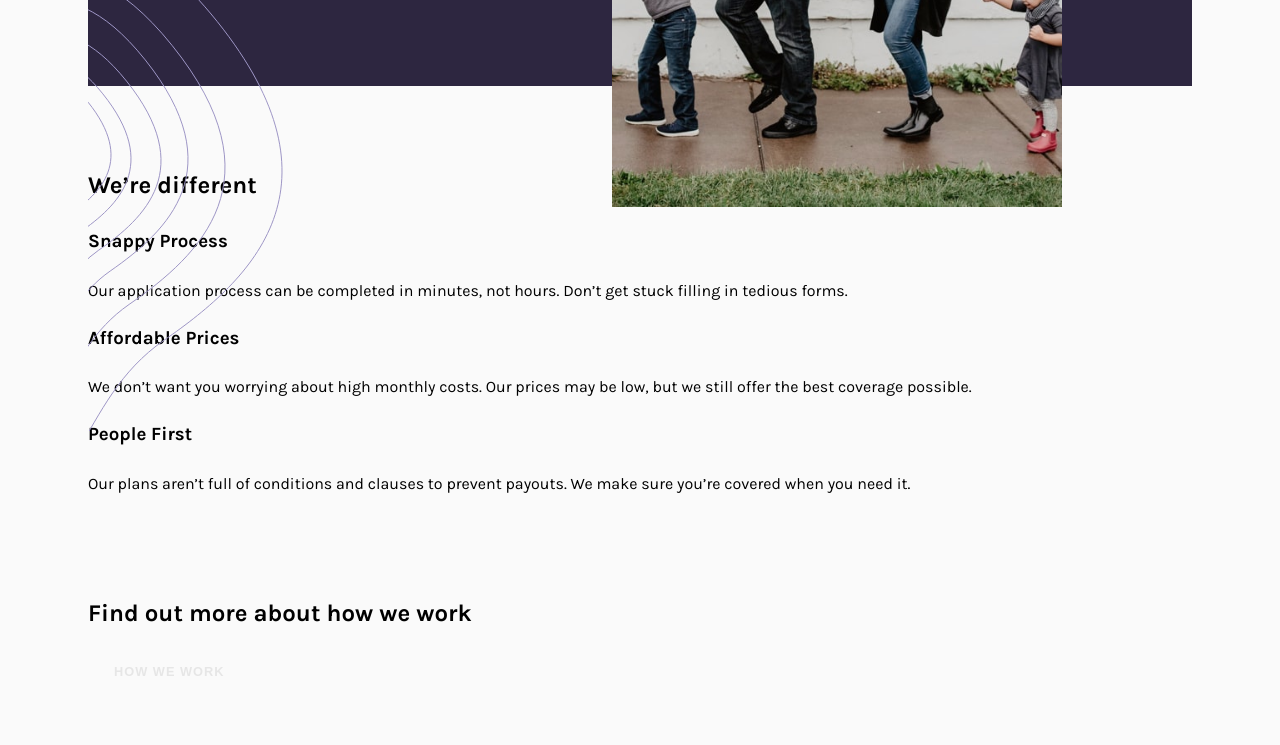
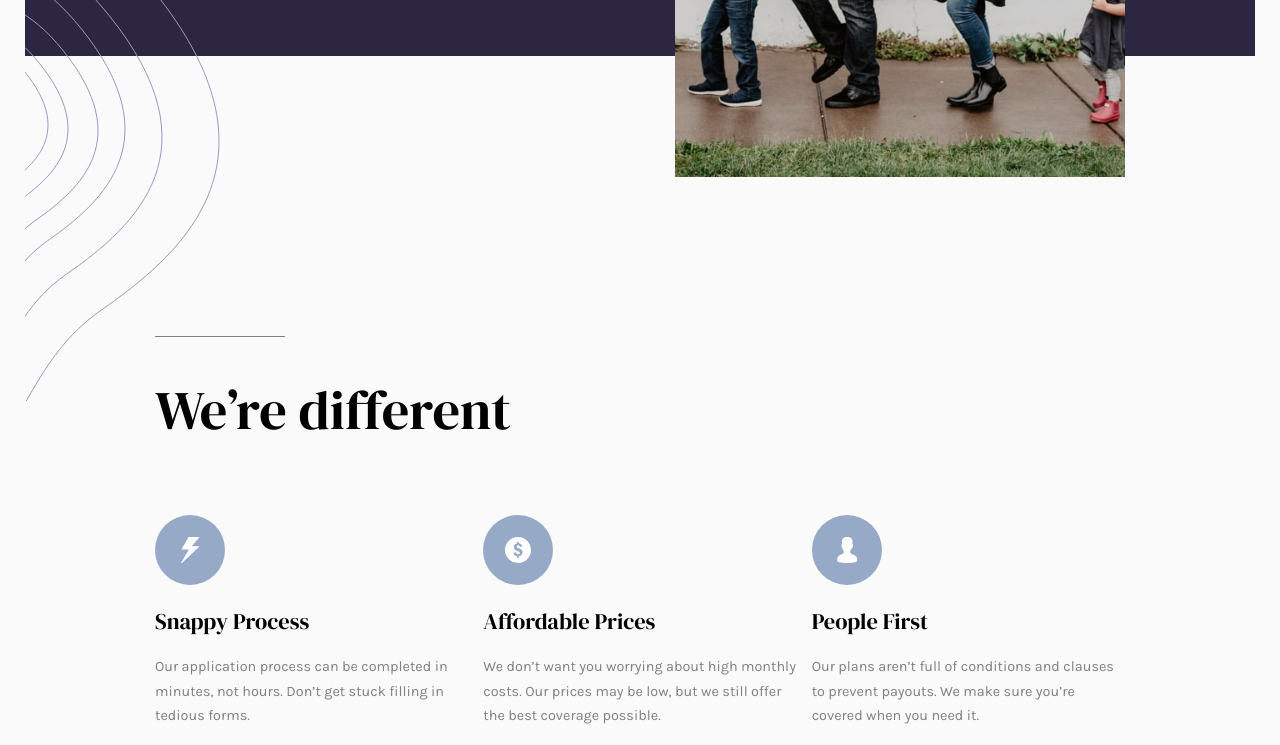
Before and after one commit to nhi-ngo/Frontend-Challenges, a plain HTML site: page insure-landing-page-master/index.html in a window 1280 px wide. Shown: the part 530-1275 px from the top of the page. Drawn offline with Linux system fonts and the light colour scheme.

Commit message:
Styling main section

```diff
--- a/insure-landing-page-master/index.html
+++ b/insure-landing-page-master/index.html
@@ -46,13 +46,16 @@
 		<section class="main">
 			<div class="container">
 				<h1 class="main__heading">We’re different</h1>
+				<div class="flex">
 					<div>
+						<img src="./images/icon-snappy-process.svg" alt="icon-snappy-process" />
 						<h3>Snappy Process</h3>
 						<p>
 							Our application process can be completed in minutes, not hours. Don’t get stuck filling in tedious forms.
 						</p>
 					</div>
 					<div>
+						<img src="./images/icon-affordable-prices.svg" alt="icon-affordable-prices" />
 						<h3>Affordable Prices</h3>
 						<p>
 							We don’t want you worrying about high monthly costs. Our prices may be low, but we still offer the best
@@ -60,11 +63,13 @@
 						</p>
 					</div>
 					<div>
+						<img src="./images/icon-people-first.svg" alt="icon-people-first" />
 						<h3>People First</h3>
 						<p>
 							Our plans aren’t full of conditions and clauses to prevent payouts. We make sure you’re covered when you
 							need it.
 						</p>
+					</div>
 				</div>
 			</div>
 		</section>
--- a/insure-landing-page-master/scss/_global.scss
+++ b/insure-landing-page-master/scss/_global.scss
@@ -15,16 +15,24 @@ body {
 }
 
 .container {
-	width: 1380px;
+	width: 1230px;
 	max-width: 100%;
 	margin: 0 auto;
-	padding: 30px 80px;
 }
 
 .flex {
 	display: flex;
 	justify-content: center;
 	align-items: center;
+}
+
+.flex > div {
+  flex: 1;
+  margin-right: 15px;
+
+  &:last-of-type{
+    margin-right: 0;
+  }
 }
 
 button {
@@ -42,6 +50,23 @@ button {
 	&:hover {
 		color: $violet;
 		background-color: $offWhite;
+	}
+}
+
+@mixin heading {
+	font-family: $font__secondary;
+	color: $headings__color;
+	font-size: $headings__size;
+	line-height: 0.9;
+	font-weight: $heading__weight;
+	margin: 80px 0 0;
+	position: relative;
+
+	&::before {
+		content: '';
+		height: 1px;
+		width: 130px;
+		position: absolute;
 	}
 }
 
@@ -97,13 +122,13 @@ button {
 	}
 
 	&__heading {
-		font-family: $font__secondary;
-		color: $headings__color;
-		font-size: $headings__size;
-		line-height: 0.9;
-		font-weight: $heading__weight;
-		margin: 80px 0 0;
-		position: relative;
+		@include heading;
+
+		&::before {
+			top: -50px;
+			left: 0;
+			background-color: $offWhite;
+		}
 	}
 
 	& p {
@@ -137,27 +162,51 @@ button {
 
 .pattern::after {
 	content: '';
-  position: absolute;
+	position: absolute;
 
 	background-image: url(../images/bg-pattern-intro-right-desktop.svg);
 	background-repeat: no-repeat;
 	width: 200px;
 	height: 400px;
 	top: 0px;
-  right: 0px;
-}
-
-.hero__info__heading::before {
-	content: '';
-	height: 1px;
-	width: 130px;
-	position: absolute;
-	top: -50px;
-	left: 0;
-	background-color: $offWhite;
+	right: 0px;
 }
 
 // Main section
 
 .main .container {
+	padding: 130px;
 }
+
+.main {
+	&__heading {
+		@include heading;
+    color: inherit;
+    margin-top: 150px;
+    padding: 50px 0 80px;
+
+
+		&::before {
+			top: 0;
+			left: 0;
+			background-color: $grayishViolet;
+		}
+  }
+
+  img {
+    height: 70px;
+    width: 70px;
+  }
+
+  h3 {
+    font-family: $heading__font;
+    font-weight: $heading__weight;
+    font-size: 1.4rem;
+    margin: 10px 0;
+  }
+
+  p {
+    font-size: $paragraph;
+    color: $grayishViolet;
+  }
+}
--- a/insure-landing-page-master/scss/_variables.scss
+++ b/insure-landing-page-master/scss/_variables.scss
@@ -18,3 +18,4 @@ $offWhite: hsl(0, 0%, 98%);
 $headings__color: hsl(0, 0%, 98%);
 $headings__size: 3.4rem;
 $heading__weight: 400;
+$heading__font: $font__secondary;
```
Also changed, not shown: insure-landing-page-master/scss/style.css, 1 other file. Lines whose indentation alone changed are shown as unchanged.
